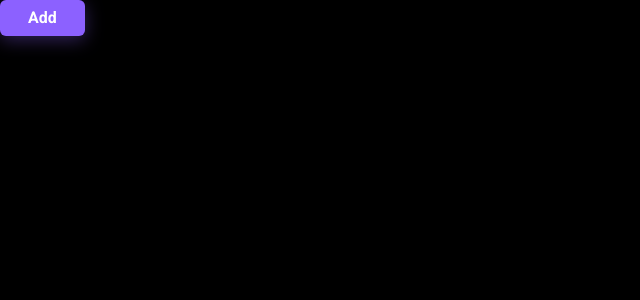
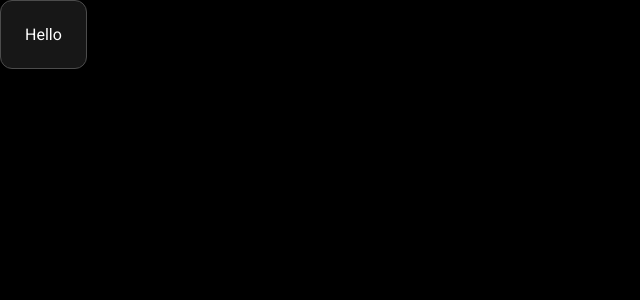
Before and after one commit to Alex666000/flashcards, a React (Vite) app: page / in a window 1280 px wide. Shown: the top 300 px of the page, without its empty margins (0-640 px from the left). Built offline with nearby package versions, Linux system fonts and the light colour scheme.

Commit message:
add ui kit Card

```diff
--- a/src/app/App.tsx
+++ b/src/app/App.tsx
@@ -1,10 +1,11 @@
-import { Button } from '@/shared/ui/button'
+import { Card } from '@/shared/ui/card'
 
 export function App() {
     return (
         <div>
-            {/*<Typography>Типография текст</Typography>*/}
-            <Button>Add</Button>
+            <Card border={'standard'} padding={'24'} variant={'normal'}>
+                Hello
+            </Card>
         </div>
     )
 }
--- a/src/shared/ui/button/button.tsx
+++ b/src/shared/ui/button/button.tsx
@@ -41,6 +41,7 @@ const ButtonPolymorph = <T extends ElementType = 'button'>(
 ) => {
     const {
         as: Component = 'button',
+        children,
         className,
         color = 'normal',
         fullWidth,
@@ -55,9 +56,13 @@ const ButtonPolymorph = <T extends ElementType = 'button'>(
     }
 
     // additional классы - не по условию, а просто пропсы с разными значениями
-    const buttonClasses = [className, cls[variant], cls[size], cls[color]]
+    const additionalClasses = [className, cls[variant], cls[size], cls[color]]
 
-    return <Component className={classNames(cls.button, mods, buttonClasses)} ref={ref} {...rest} />
+    return (
+        <Component className={classNames(cls.button, mods, additionalClasses)} ref={ref} {...rest}>
+            {children}
+        </Component>
+    )
 }
 
 // Первый параметр props - потом ref
--- /dev/null
+++ b/src/shared/ui/card/card.module.scss
@@ -0,0 +1,67 @@
+.card {
+    display: inline-flex;
+    padding: 24px;
+}
+
+.withoutPaddings {
+    padding: 0;
+}
+
+.normal {
+    background-color: var(--color-dark-700);
+    border: 1px solid var(--color-dark-300);
+    border-radius: 2px;
+    box-shadow:
+        1px 1px 2px rgb(0 0 0 / 10%),
+        -1px -1px 2px rgb(0 0 0 / 10%);
+}
+
+.light {
+    background-color: var(--color-dark-300);
+    border: 1px solid var(--color-dark-100);
+    border-radius: 2px;
+}
+
+.outlined {
+    background: none;
+    border: 1px solid var(--color-dark-300);
+}
+
+// С более квадратными полями - слегка закруглены
+.standard {
+    border-radius: 12px;
+}
+
+// Среднее
+.partial {
+    border-radius: 20px;
+}
+
+// С более закругленными
+.round {
+    border-radius: 40px;
+}
+
+.padding_0 {
+    padding: 0;
+}
+
+.padding_8 {
+    padding: 8px;
+}
+
+.padding_16 {
+    padding: 16px;
+}
+
+.padding_24 {
+    padding: 24px;
+}
+
+.fullHeight {
+    height: 100%;
+}
+
+.fullWidth {
+    width: 100%;
+}
--- /dev/null
+++ b/src/shared/ui/card/card.tsx
@@ -0,0 +1,57 @@
+import { HTMLAttributes, ReactNode, memo } from 'react'
+
+import { classNames } from '@/shared/lib/classNames/classNames'
+
+import cls from './card.module.scss'
+
+export type CardVariant = 'light' | 'normal' | 'outlined'
+export type CardPadding = '0' | '8' | '16' | '24'
+export type CardBorder = 'partial' | 'round' | 'standard'
+
+interface CardProps extends HTMLAttributes<HTMLDivElement> {
+    border?: CardBorder
+    children: ReactNode
+    className?: string
+    fullHeight?: boolean
+    fullWidth?: boolean
+    padding?: CardPadding
+    variant?: CardVariant
+}
+
+const mapPaddingToClass: Record<CardPadding, string> = {
+    '0': 'padding_0',
+    '8': 'padding_8',
+    '16': 'padding_16',
+    '24': 'padding_24',
+}
+
+export const Card = memo((props: CardProps) => {
+    const {
+        border = 'standard',
+        children,
+        className,
+        fullHeight,
+        fullWidth,
+        padding = '8',
+        variant = 'normal',
+        ...otherProps
+    } = props
+
+    const paddingClass = mapPaddingToClass[padding]
+
+    return (
+        <div
+            className={classNames(
+                cls.card,
+                {
+                    [cls.fullHeight]: fullHeight,
+                    [cls.fullWidth]: fullWidth,
+                },
+                [className, cls[variant], cls[paddingClass], cls[border]]
+            )}
+            {...otherProps}
+        >
+            {children}
+        </div>
+    )
+})
--- /dev/null
+++ b/src/shared/ui/card/index.ts
@@ -0,0 +1 @@
+export * from '../card/card'
--- a/src/shared/ui/typograpfy/index.ts
+++ b/src/shared/ui/typograpfy/index.ts
@@ -1,2 +1,2 @@
 export * from './typography'
-export type { VariantUnionType } from './types'
+export type { TextVarint } from './types'
--- a/src/shared/ui/typograpfy/types.ts
+++ b/src/shared/ui/typograpfy/types.ts
@@ -1,4 +1,4 @@
-export type VariantUnionType =
+export type TextVarint =
     | 'body1'
     | 'body2'
     | 'caption'
```
Also changed, not shown: src/shared/ui/typograpfy/typography.module.scss (+12 -0 lines), src/shared/ui/typograpfy/typography.tsx (+25 -10 lines), .prettierrc.cjs, 2 other files (tests, documents, lock files or other folders).
